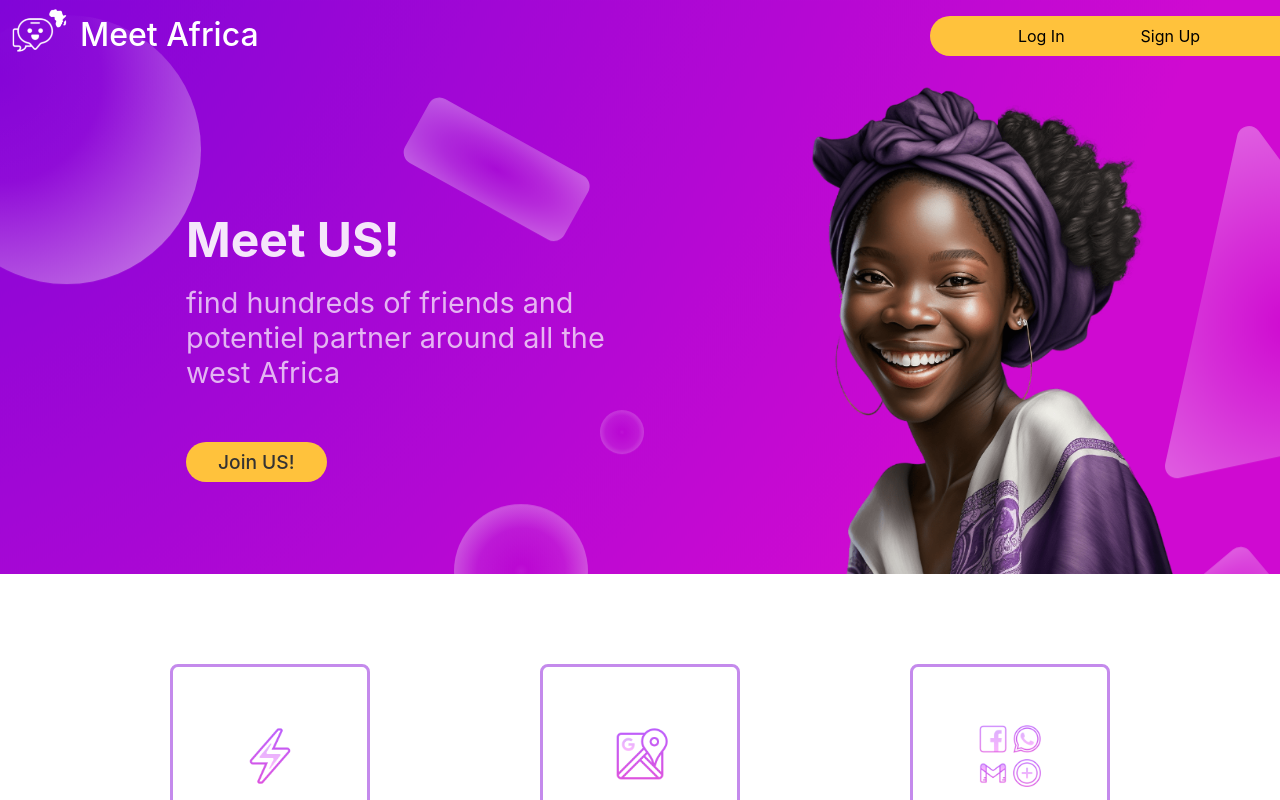
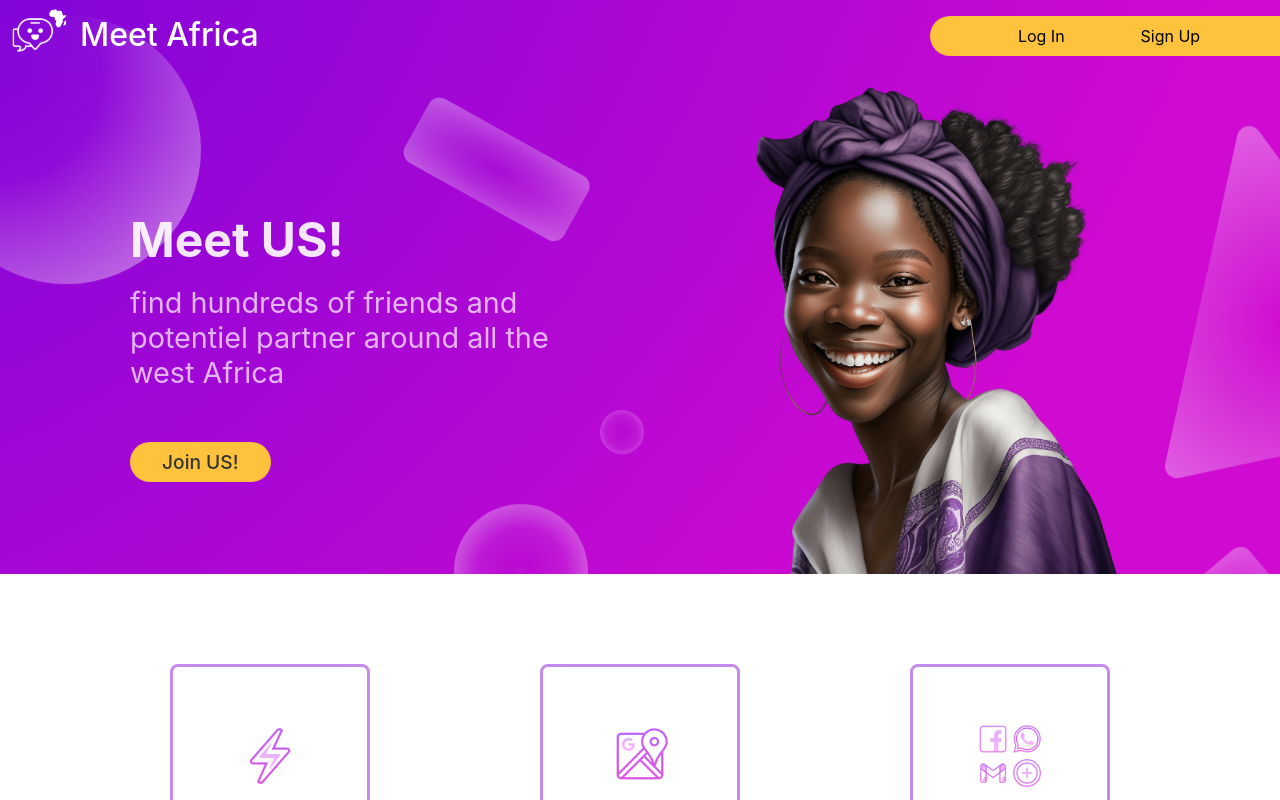
Before and after one commit to Trast00/Meet-Africans, a React (Create React App) app: page / in a window 1280 px wide. Shown: the top 800 px of the page. Built offline with nearby package versions, Linux system fonts and the light colour scheme.

Commit message:
Update headline margin

```diff
--- a/public/index.html
+++ b/public/index.html
@@ -2,7 +2,7 @@
 <html lang="en">
   <head>
     <meta charset="utf-8" />
-    <link rel="icon" href="%PUBLIC_URL%/favicon.ico" />
+    <link rel="icon" href="%PUBLIC_URL%/logo_round.png" />
     <meta name="viewport" content="width=device-width, initial-scale=1" />
     <meta name="theme-color" content="#cf0ad1" />
     <meta
--- a/src/components/home/headline/Headline.css
+++ b/src/components/home/headline/Headline.css
@@ -71,7 +71,7 @@
   .headline-wrapper main {
     color: white;
     max-width: 50%;
-    margin-left: 80px;
     padding: 90px;
+    margin-left: 24px;
   }
 }
```
